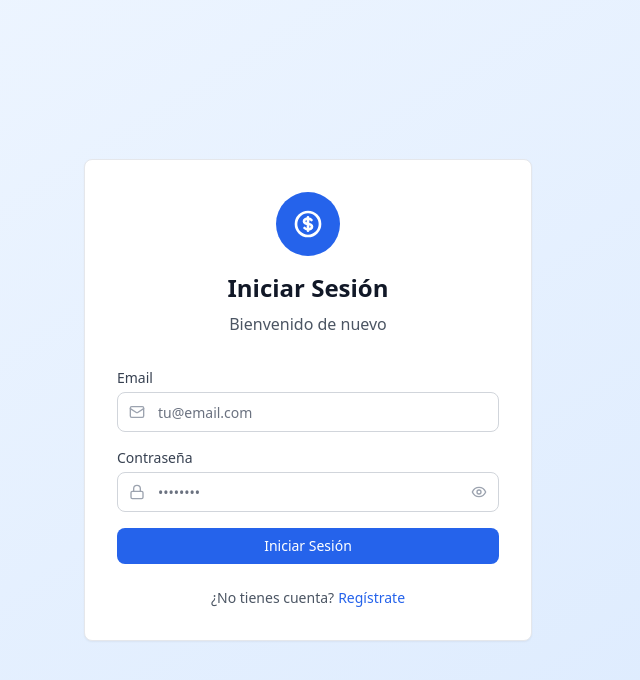
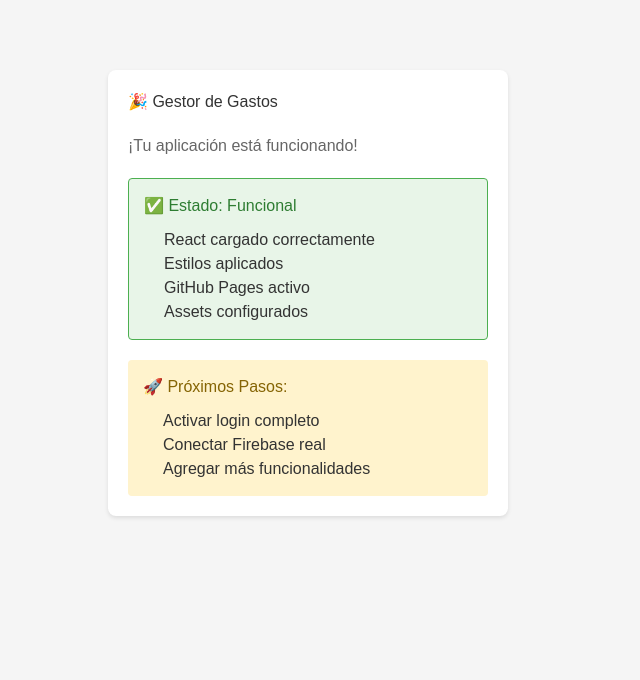
Before and after one commit to estudio123455-hue/Gestor_de_grastos, a React (Vite) app: page / in a window 1280 px wide. Shown: the top 680 px of the page, without its empty margins (332-972 px from the left). Built offline with nearby package versions, Linux system fonts and the light colour scheme.

Commit message:
Add simple debug version for GitHub Pages

```diff
--- /dev/null
+++ b/src/App-simple.jsx
@@ -0,0 +1,50 @@
+import React from 'react';
+
+function App() {
+  return (
+    <div style={{
+      padding: '20px',
+      fontFamily: 'Arial, sans-serif',
+      backgroundColor: '#f5f5f5',
+      minHeight: '100vh'
+    }}>
+      <div style={{
+        backgroundColor: 'white',
+        padding: '20px',
+        borderRadius: '8px',
+        boxShadow: '0 2px 4px rgba(0,0,0,0.1)',
+        maxWidth: '400px',
+        margin: '50px auto'
+      }}>
+        <h1 style={{ color: '#333', marginBottom: '20px' }}>🎉 Gestor de Gastos</h1>
+        <p style={{ color: '#666', marginBottom: '20px' }}>¡Tu aplicación está funcionando!</p>
+
+        <div style={{
+          backgroundColor: '#e8f5e8',
+          padding: '15px',
+          borderRadius: '4px',
+          border: '1px solid #4caf50'
+        }}>
+          <h3 style={{ color: '#2e7d32', marginBottom: '10px' }}>✅ Estado: Funcional</h3>
+          <ul style={{ color: '#333', margin: 0, paddingLeft: '20px' }}>
+            <li>React cargado correctamente</li>
+            <li>Estilos aplicados</li>
+            <li>GitHub Pages activo</li>
+            <li>Assets configurados</li>
+          </ul>
+        </div>
+
+        <div style={{ marginTop: '20px', padding: '15px', backgroundColor: '#fff3cd', borderRadius: '4px' }}>
+          <h3 style={{ color: '#856404', marginBottom: '10px' }}>🚀 Próximos Pasos:</h3>
+          <ol style={{ color: '#333', margin: 0, paddingLeft: '20px' }}>
+            <li>Activar login completo</li>
+            <li>Conectar Firebase real</li>
+            <li>Agregar más funcionalidades</li>
+          </ol>
+        </div>
+      </div>
+    </div>
+  );
+}
+
+export default App;
--- a/src/main.jsx
+++ b/src/main.jsx
@@ -1,7 +1,7 @@
 import { StrictMode } from 'react'
 import { createRoot } from 'react-dom/client'
 import './globals.css'
-import App from './App-final-working.jsx'
+import App from './App-simple.jsx'
 
 createRoot(document.getElementById('root')).render(
   <StrictMode>
```
